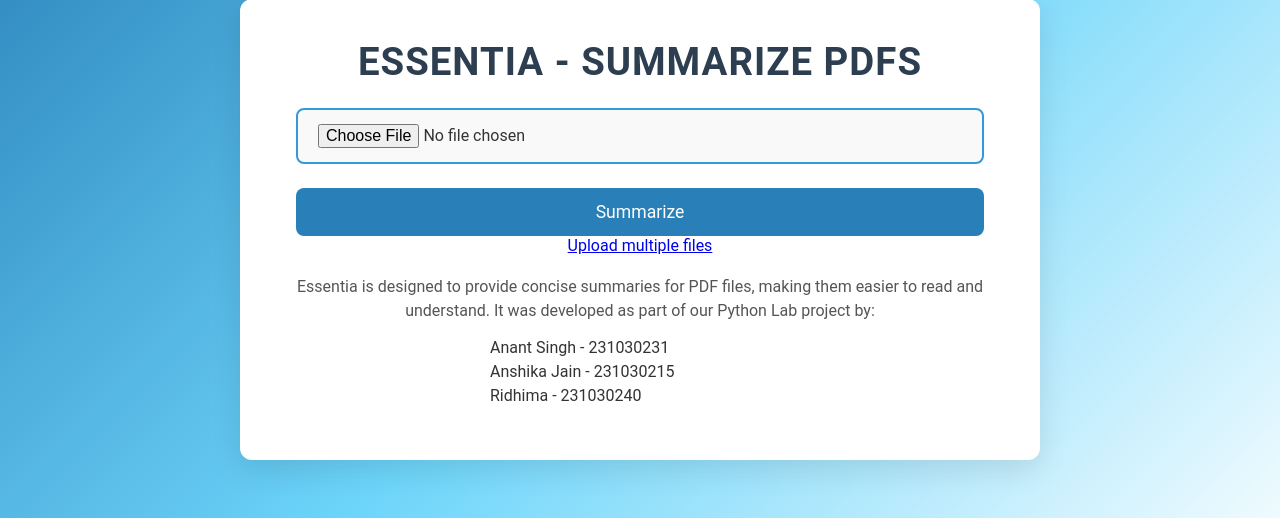
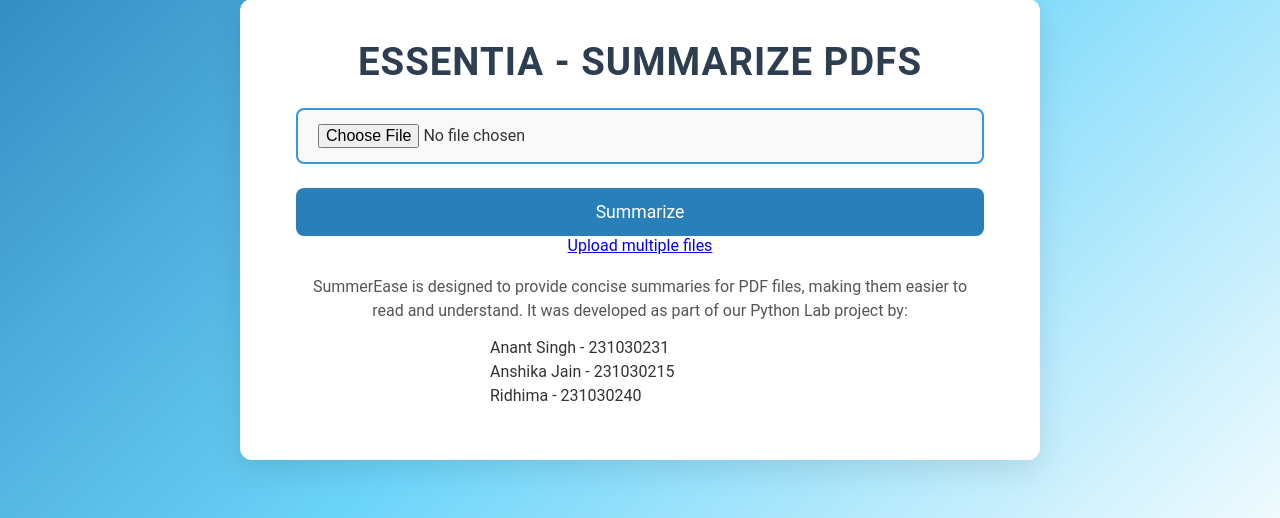
Before and after one commit to AnantSingh1510/Essentia, a Flask app: page / in a window 1280 px wide. Shown: the part 171-689 px from the top of the page. Run offline with Flask 3, Linux system fonts and the light colour scheme.

Commit message:
Change name from Essentia to SummerEase

```diff
--- a/templates/index.html
+++ b/templates/index.html
@@ -15,7 +15,7 @@
         </form>
         <a href="/summarizeMultipart">Upload multiple files</a>
         <p class="lorem-text">
-            Essentia is designed to provide concise summaries for PDF files, making them easier to read and understand.
+            SummerEase is designed to provide concise summaries for PDF files, making them easier to read and understand.
             It was developed as part of our Python Lab project by:
         </p>
         <div class="contributors-section">
--- a/templates/multifile.html
+++ b/templates/multifile.html
@@ -15,7 +15,7 @@
         </form>
         <a href="/">Upload individual file</a>
         <p class="lorem-text">
-            Essentia is designed to provide concise summaries for PDF files, making them easier to read and understand.
+            SummerEase is designed to provide concise summaries for PDF files, making them easier to read and understand.
             It was developed as part of our Python Lab project by:
         </p>
         <div class="contributors-section">
```
